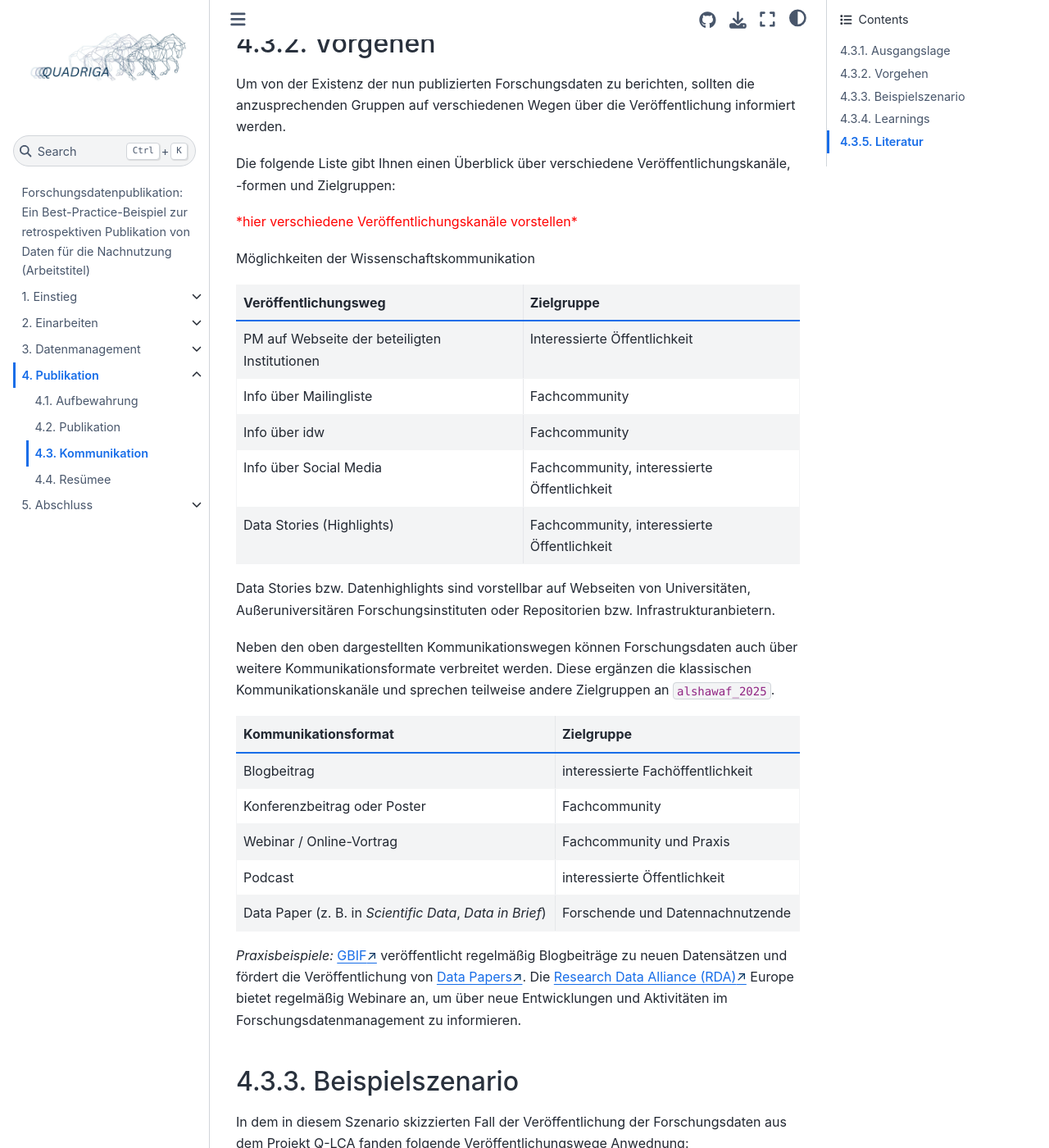
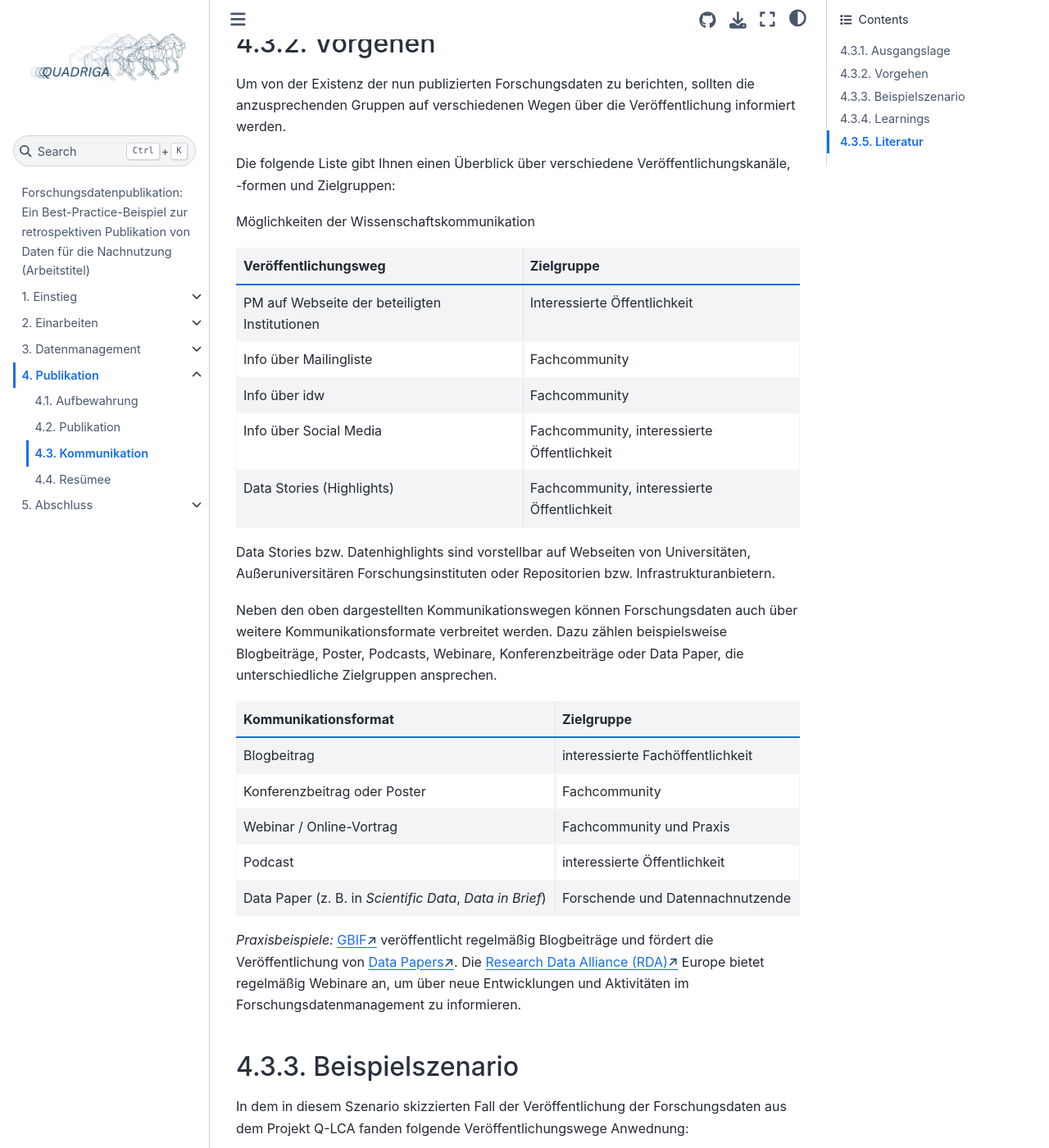
Before and after one commit to quadriga-dk/Tabelle-Fallstudie-4, a Jupyter Book: the page built from Kapitel4_Publikation/kommunikation.md, in a window 1280 px wide and 1400 px high, scrolled down 780 px. Shown: the whole window at 82% size. Built offline with Jupyter Book 1.0.4 settings and Sphinx 7.4.7 and the Sphinx Book theme 1.1.4, drawn with Linux system fonts in a browser that asks for light colours; cross-references to code outside the pages are shown as plain code.

Commit message:
Revise communication

```diff
--- a/Kapitel4_Publikation/kommunikation.md
+++ b/Kapitel4_Publikation/kommunikation.md
@@ -23,8 +23,6 @@ Um von der Existenz der nun publizierten Forschungsdaten zu berichten, sollten d
 
 Die folgende Liste gibt Ihnen einen Überblick über verschiedene Veröffentlichungskanäle, -formen und Zielgruppen:
 
-<p style="color: red;">*hier verschiedene Veröffentlichungskanäle vorstellen*</p>
-
 Möglichkeiten der Wissenschaftskommunikation
 
 
@@ -39,7 +37,7 @@ Möglichkeiten der Wissenschaftskommunikation
 
 Data Stories bzw. Datenhighlights sind vorstellbar auf Webseiten von Universitäten, Außeruniversitären Forschungsinstituten oder Repositorien bzw. Infrastrukturanbietern.
 
-Neben den oben dargestellten Kommunikationswegen können Forschungsdaten auch über weitere Kommunikationsformate verbreitet werden. Diese ergänzen die klassischen Kommunikationskanäle und sprechen teilweise andere Zielgruppen an {cite}`alshawaf_2025`.
+Neben den oben dargestellten Kommunikationswegen können Forschungsdaten auch über weitere Kommunikationsformate verbreitet werden. Dazu zählen beispielsweise Blogbeiträge, Poster, Podcasts, Webinare, Konferenzbeiträge oder Data Paper, die unterschiedliche Zielgruppen ansprechen.
 
 | Kommunikationsformat | Zielgruppe |
 |---|---|
@@ -49,7 +47,7 @@ Neben den oben dargestellten Kommunikationswegen können Forschungsdaten auch ü
 | Podcast | interessierte Öffentlichkeit |
 | Data Paper (z. B. in *Scientific Data*, *Data in Brief*) | Forschende und Datennachnutzende |
 
-*Praxisbeispiele:* <a href="https://data-blog.gbif.org/" class="external-link" target="_blank">GBIF</a> veröffentlicht regelmäßig Blogbeiträge zu neuen Datensätzen und fördert die Veröffentlichung von <a href="https://www.gbif.org/data-papers" class="external-link" target="_blank">Data Papers</a>. Die <a href="https://www.rd-alliance.org/" class="external-link" target="_blank">Research Data Alliance (RDA)</a> Europe bietet regelmäßig Webinare an, um über neue Entwicklungen und Aktivitäten im Forschungsdatenmanagement zu informieren.
+*Praxisbeispiele:* <a href="https://data-blog.gbif.org/" class="external-link" target="_blank">GBIF</a> veröffentlicht regelmäßig Blogbeiträge und fördert die Veröffentlichung von <a href="https://www.gbif.org/data-papers" class="external-link" target="_blank">Data Papers</a>. Die <a href="https://www.rd-alliance.org/" class="external-link" target="_blank">Research Data Alliance (RDA)</a> Europe bietet regelmäßig Webinare an, um über neue Entwicklungen und Aktivitäten im Forschungsdatenmanagement zu informieren.
 
 
 ## Beispielszenario
```
